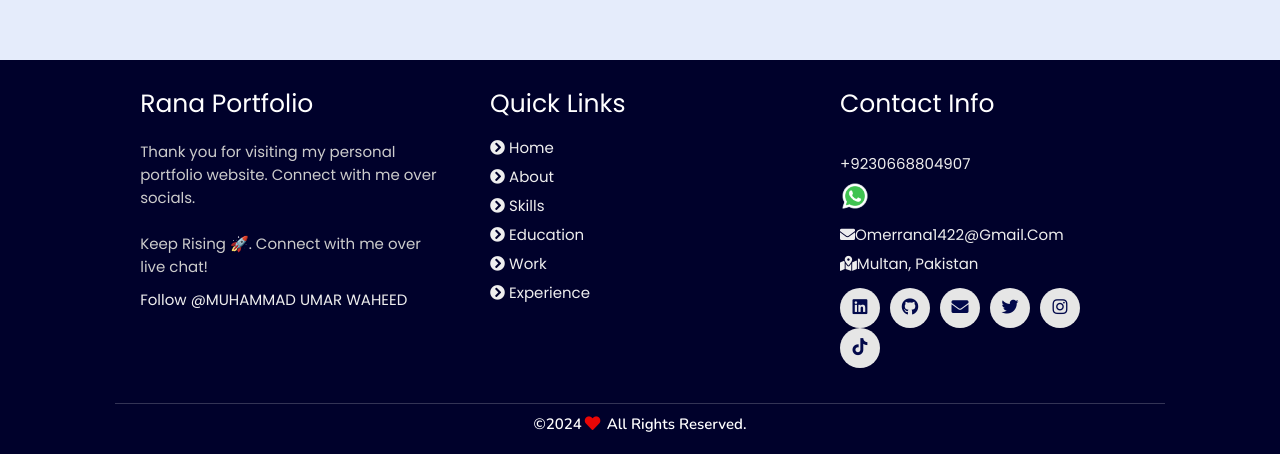
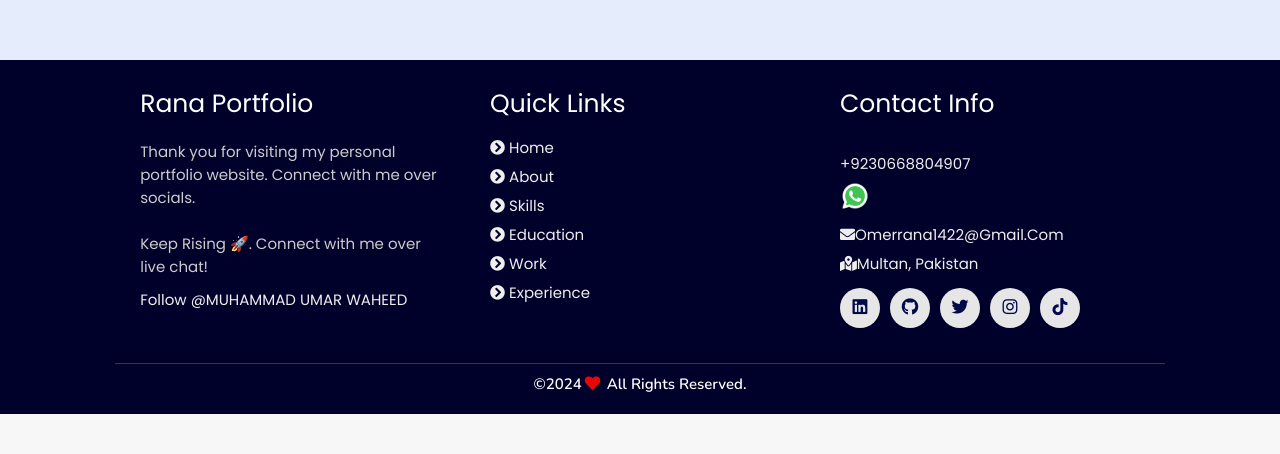
Before and after one commit to ranaumarwaheed/ranaumarwaheed, a plain HTML site: page index.html in a window 1280 px wide. Shown: the part 6636-7090 px from the top of the page. After the commit the page ends 7050 px from the top, so only its background shows below. Drawn offline with nearby package versions, Linux system fonts and the light colour scheme; animation ran at ten frames a second.

Commit message:
Update index.html

```diff
--- a/index.html
+++ b/index.html
@@ -376,7 +376,6 @@ Follow @MUHAMMAD UMAR WAHEED</a>
 
               <a href="https://www.linkedin.com/omerrana1422" class="fab fa-linkedin" aria-label="LinkedIn" target="_blank"></a>
               <a href="https://github.com/ranaumarwaheed" class="fab fa-github" aria-label="GitHub" target="_blank"></a>
-              <a href="mailto:omerrana1422@gmail.com" class="fas fa-envelope" aria-label="Mail" target="_blank"></a>
               <a href="https://twitter.com/ranaumar_waheed" class="fab fa-twitter" aria-label="twitter" target="_blank"></a>
               <a href="https://www.instagram.com/ranaumar_waheed" class="fab fa-instagram" aria-label="Instagram" target="_blank"></a>
               <a href="https://www.tiktok.com/ranaomerwaheed" class="fab fa-tiktok" aria-label="tiktok" target="_blank"></a>
```
